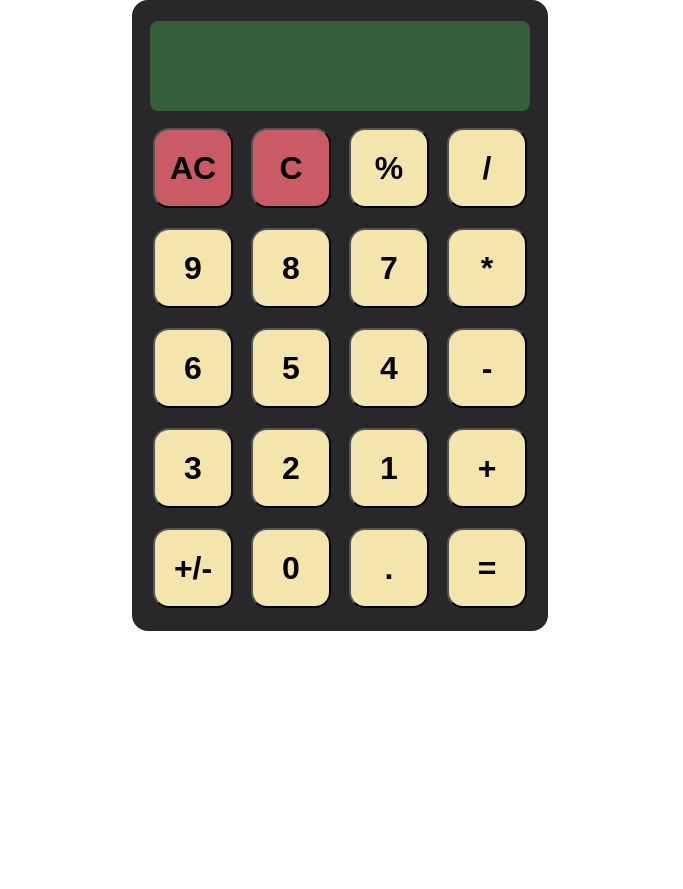
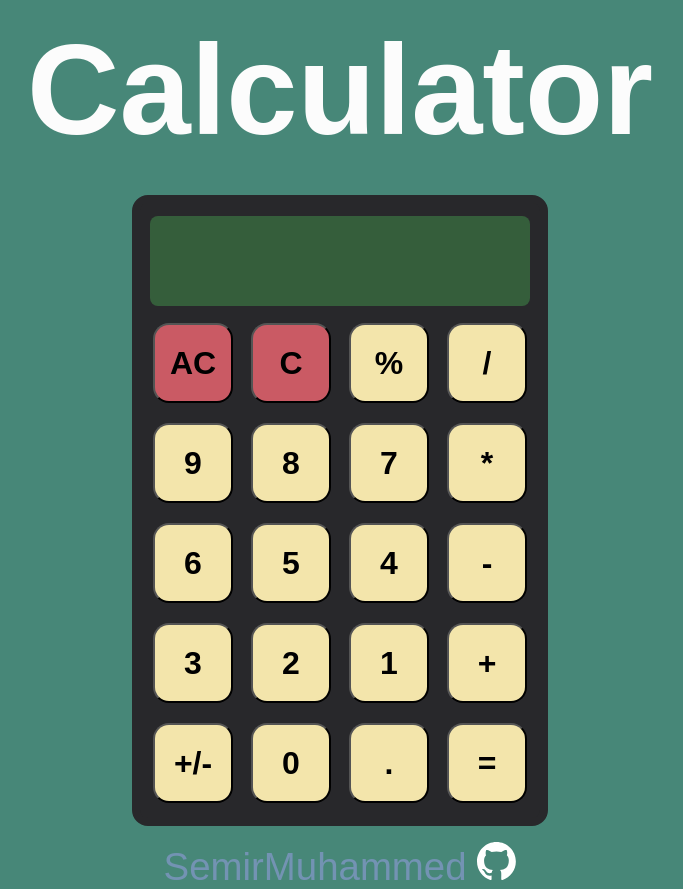
Before and after one commit to SemirMuhammed/odin-calculator, a plain HTML site: page index.html in a window 1280 px wide. Shown: the whole page, without its empty margins (300-983 px from the left). Before the commit the page ends 800 px from the top, so only its background shows below. Drawn offline with Linux system fonts and the light colour scheme; a web font is replaced by a local one.

Commit message:
Add: header and footer; Update: background style and button hover effect

```diff
--- a/index.html
+++ b/index.html
@@ -4,12 +4,15 @@
 <head>
 	<meta charset="UTF-8">
 	<meta name="viewport" content="width=device-width, initial-scale=1">
-	<title>Standard Calculator</title>
+	<title>Calculator</title>
 	<link href="./style.css" rel="stylesheet">
 	<link href="https://fonts.cdnfonts.com/css/digital-7-mono" rel="stylesheet">
 </head>
 
 <body>
+	<header>
+		<h1>Calculator</h1>
+	</header>
 	<main>
 		<div class="output">
 			<div id="result"></div>
@@ -37,6 +40,14 @@
 			<button type="button" class="unknown" id="equal">=</button>
 		</div>
 	</main>
+	<footer>
+		<p>
+			<a href="https://github.com/SemirMuhammed" target="_blank" rel="noopener noreferrer">
+				SemirMuhammed
+				<img src="./github-logo.svg" alt="GitHub Logo">
+			</a>
+		</p>
+	</footer>
 	<script src="./main.js"></script>
 </body>
 
--- a/style.css
+++ b/style.css
@@ -7,7 +7,29 @@
 
 body {
 	display: flex;
+	height: 100vh;
 	flex-direction: column;
+	background-color: #478778;
+	align-items: center;
+	justify-content: space-between;
+	gap: 16px;
+}
+
+header {
+	font-size: 5vw;
+	color: #FCFCFC;
+	margin: 16px;
+}
+
+footer p a {
+	font-size: 3vw;
+	text-decoration: none;
+	color: #7393B3;
+	height: 3vw;
+}
+
+footer p a img {
+	height: 3vw;
 }
 
 main {
@@ -68,4 +90,11 @@ main .input {
 
 .input button:hover {
 	background-color: #A3955B;
+	width: 75px;
+	height: 75px;
+	margin: 7.5px;
 }
+
+.input .opr-clicked {
+	background-color: #A3955B;
+}
```
Also changed, not shown: github-logo.svg (added).
